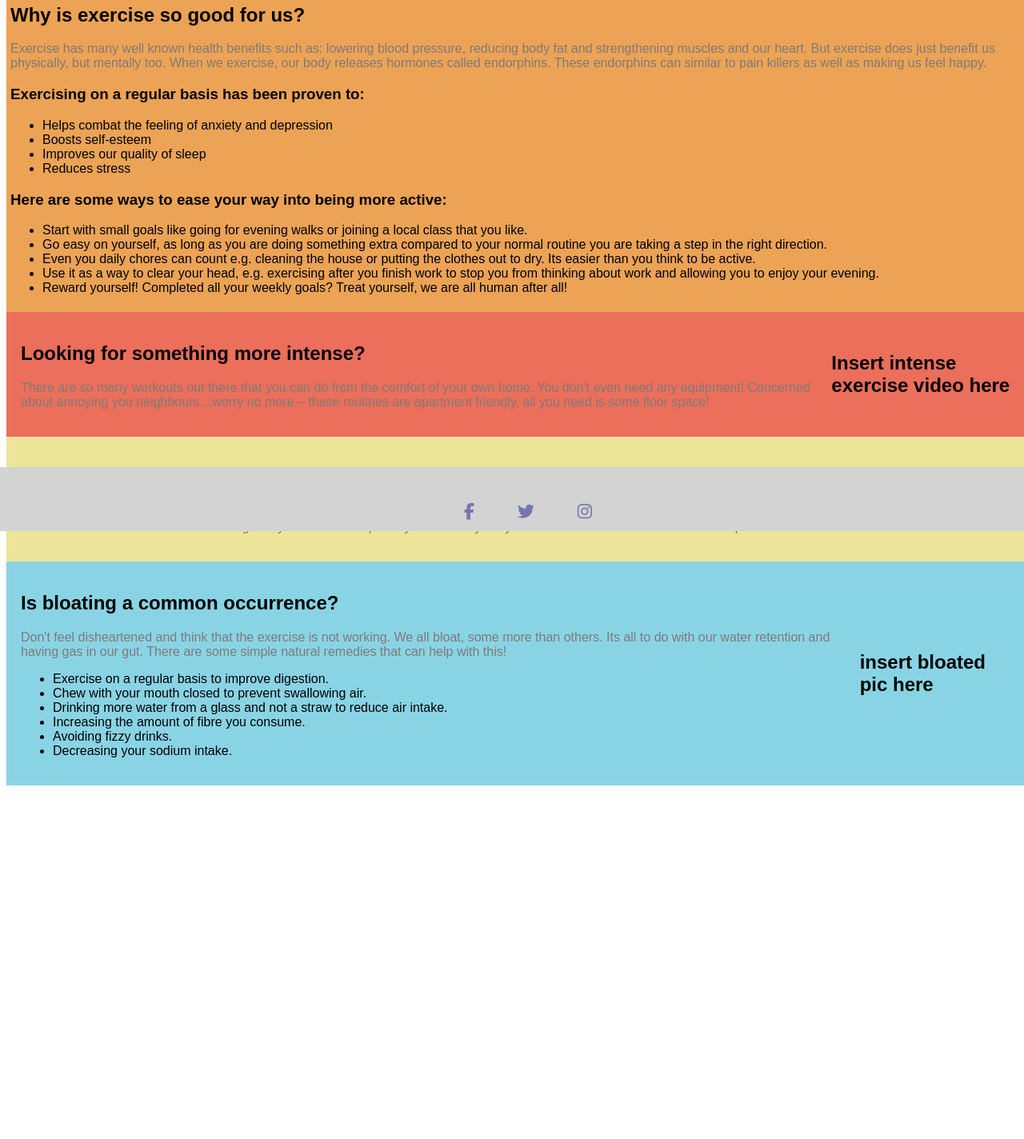
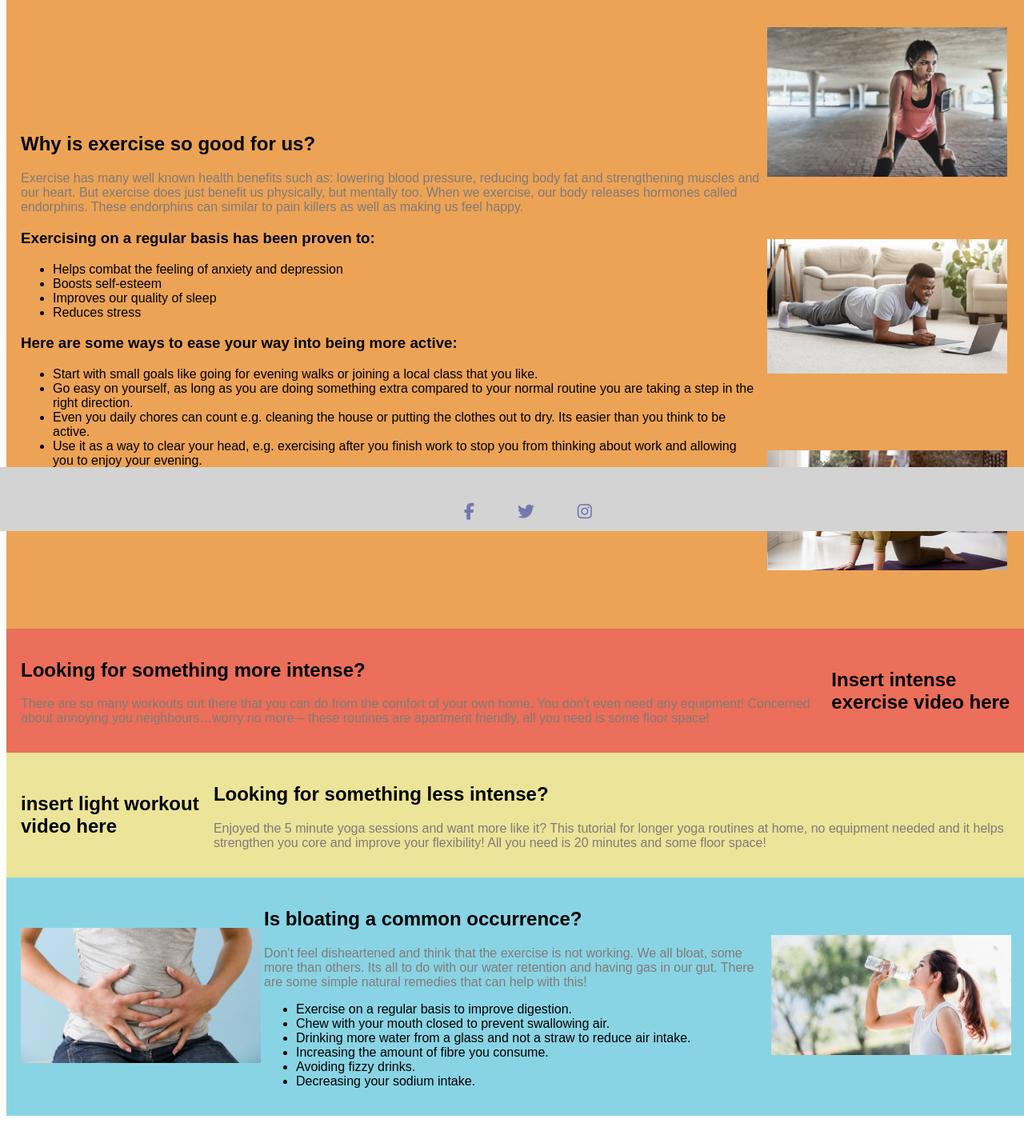
Before and after one commit to dhrutibhudia97/Project-1-dhruti-bhudia, a plain HTML site: page body.html in a window 1280 px wide. Shown: the part 136-1560 px from the top of the page at 80% size. Before the commit the page ends 1218 px from the top, so only its background shows below. Drawn offline with Linux system fonts and the light colour scheme.

Commit message:
add images to bloat and exercise section on body page

```diff
--- a/assets/css/style.css
+++ b/assets/css/style.css
@@ -315,7 +315,7 @@ position: absolute;
             padding:5px;
             }
     #sleep-pic {
-        background: url(../images/healthy\ sleep\ habits.webp) no-repeat;
+        background: url(../images/healthy\ sleep\ habits.webp) no-repeat center center;
             height:200px;
             width: 250px;
             background-size: contain;
@@ -344,6 +344,36 @@ position: absolute;
         width:100%;
         padding:5px;
         clear: both;
+        ;
+     }
+
+     #plank-pic {
+        background: url(../images/man\ planking\ at\ home.jpg) no-repeat center center;
+            height: 250px;
+            width:300px;
+            background-size: contain;
+            float:none;
+            display:block;
+            margin: 5px;
+     }
+
+     #sweaty-woman-pic {
+        background: url(../images/woman\ sweaty\ from\ run.jpg) no-repeat center center;
+            height: 250px;
+            width:300px;
+            background-size: contain;
+            float:none;
+            display: block;
+            margin: 5px;
+     }
+     #woman-stretching-pic {
+        background: url(../images/woman\ stretching\ at\ home.jpg) no-repeat center center;
+            height: 250px;
+            width:300px;
+            background-size: contain;
+            float:none;
+            display: block;
+            margin: 5px;
      }
 
      #heavy-exercise {
@@ -373,5 +403,22 @@ position: absolute;
         width:100%;
         padding:5px;
         clear: both;
+     }
 
+     #bloat-pic {
+        background: url(../images/belly\ bloat.jpg) no-repeat center center;
+            height: 250px;
+            width:300px;
+            background-size: contain;
+            float:none;
+            display: inline-block;
      }
+
+     #drinking-water-pic {
+        background: url(../images/drinking\ water.jpg) no-repeat center center;
+            height: 250px;
+            width:300px;
+            background-size: contain;
+            float:none;
+            display: inline-block;
+     }
--- a/body.html
+++ b/body.html
@@ -31,7 +31,11 @@
     </header>
 
     <section id="exercise">
+        <table>
+            <tr>
 
+                <td>
+                    <div>
                         <h2>Why is exercise so good for us?</h2>
                         <p>Exercise has many well known health benefits such as: lowering blood pressure, reducing body fat and strengthening muscles  and our heart. But exercise does just benefit us physically, but mentally too.
                 When we exercise, our body releases hormones called endorphins. These endorphins can similar to pain killers as well as making us feel happy.
@@ -53,6 +57,17 @@ When we exercise, our body releases hormones called endorphins. These endorphins
                             <li>Use it as a way to clear your head, e.g. exercising after you finish work to stop you from thinking about work and allowing you to enjoy your evening.</li>
                             <li>Reward yourself! Completed all your weekly goals? Treat yourself, we are all human after all!</li>
                         </ul>
+                    </div>
+                </td>
+                <td>
+                    <div  id="sweaty-woman-pic"></div>
+                    <div id="plank-pic"></div>
+                    <div id="woman-stretching-pic"></div>
+                </td>
+            </tr>
+        </table>
+
+
     </section>
 
     <section id="heavy-exercise">
@@ -96,6 +111,9 @@ When we exercise, our body releases hormones called endorphins. These endorphins
         <table>
             <tr>
                 <td>
+                   <section id="bloat-pic"></section>
+                </td>
+                <td>
                     <h2>Is bloating a common occurrence?</h2>
                     <p>Don't feel disheartened and think that the exercise is not working. We all bloat, some more than others. Its all to do with our water retention and having gas in our gut.
                        There are some simple natural remedies that can help with this!</p>
@@ -109,8 +127,9 @@ When we exercise, our body releases hormones called endorphins. These endorphins
                     </ul>
                 </td>
                 <td>
-                    <h2>insert bloated pic here</h2>
+                    <section id="drinking-water-pic"></section>
                  </td>
+
             </tr>
         </table>
 
```
Also changed, not shown: assets/images/belly bloat.jpg (added), assets/images/drinking water.jpg (added), assets/images/man planking at home.jpg (added), assets/images/woman stretching at home.jpg (added), assets/images/woman sweaty from run.jpg (added). Lines whose indentation alone changed are shown as unchanged.
